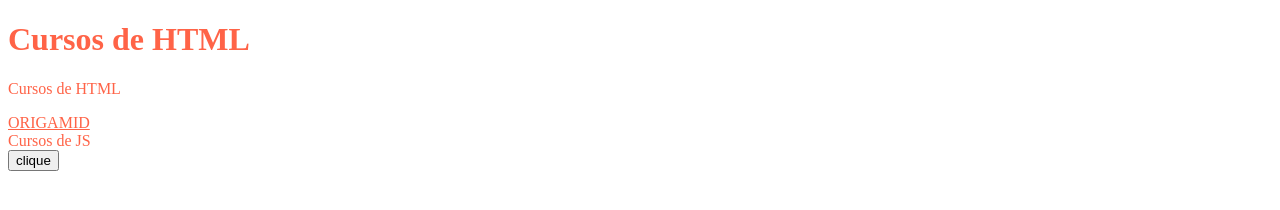
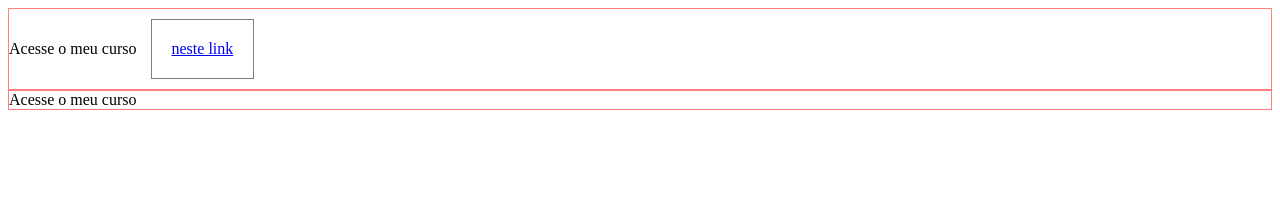
Before and after one commit to ViniciosF/Origamid---HTML-CSS-E-JS, a plain HTML site: page index.html in a window 1280 px wide. Drawn offline with Linux system fonts and the light colour scheme.

Commit message:
aprendendo sobre Display

```diff
--- a/index.html
+++ b/index.html
@@ -11,10 +11,9 @@
 </head>
 
 <body>
-    <h1>Cursos de HTML</h1>
-    <p>Cursos de HTML</p>
-    <a href="/">ORIGAMID</a>
-    <div>Cursos de JS</div>
-    <button>clique</button>
+
+    <div>Acesse o meu curso <a href="/">neste link</a></div>
+    <div>Acesse o meu curso</div>
+
 </body>
 </html>
--- a/style.css
+++ b/style.css
@@ -1,6 +1,18 @@
-body{
-    color: tomato;
+span,
+a,
+strong {
+    border: 1px solid rgba(0, 0, 0, 0.5);
+
 }
+
 a{
-    color: inherit;
+    display: inline-block;
+    padding: 20px;
+    margin: 10px;
+
 }
+
+div, h1, p{
+    border: 1px solid rgba(255, 0, 0, 0.5);
+
+}
```
